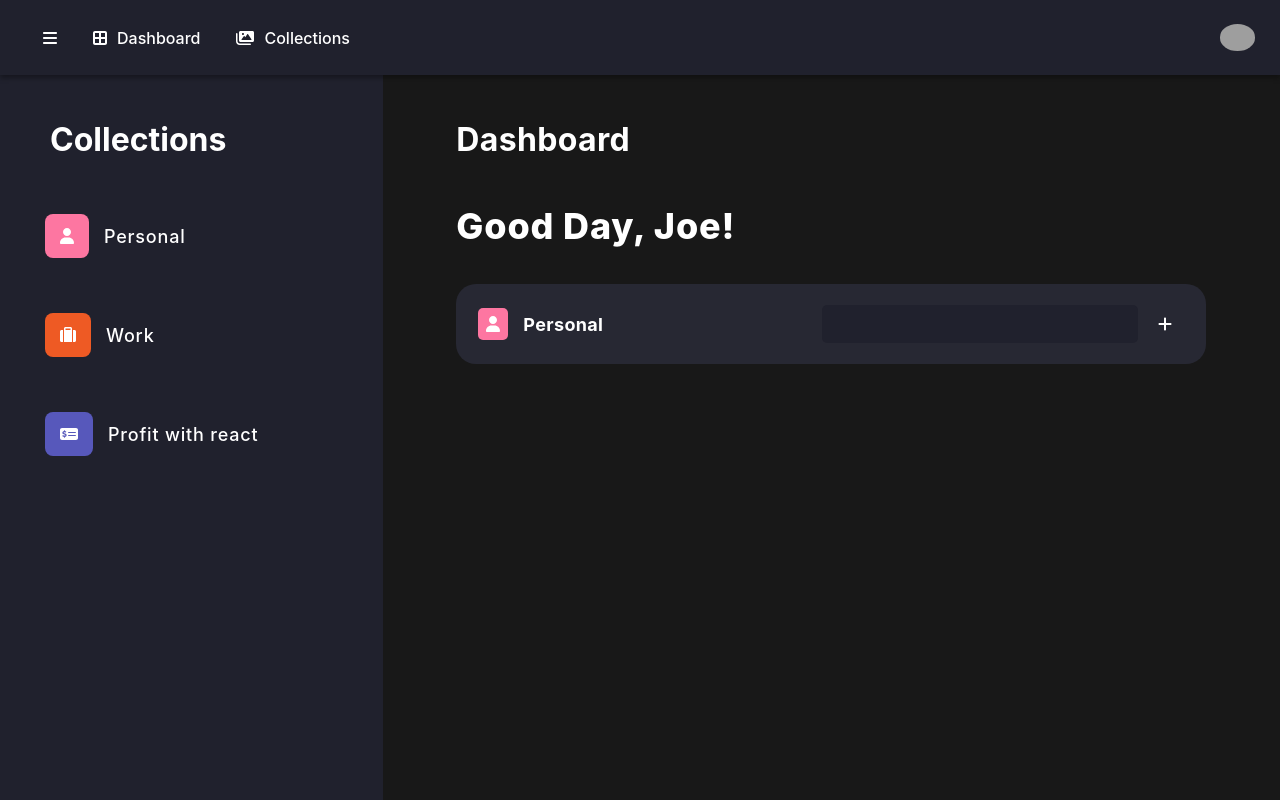
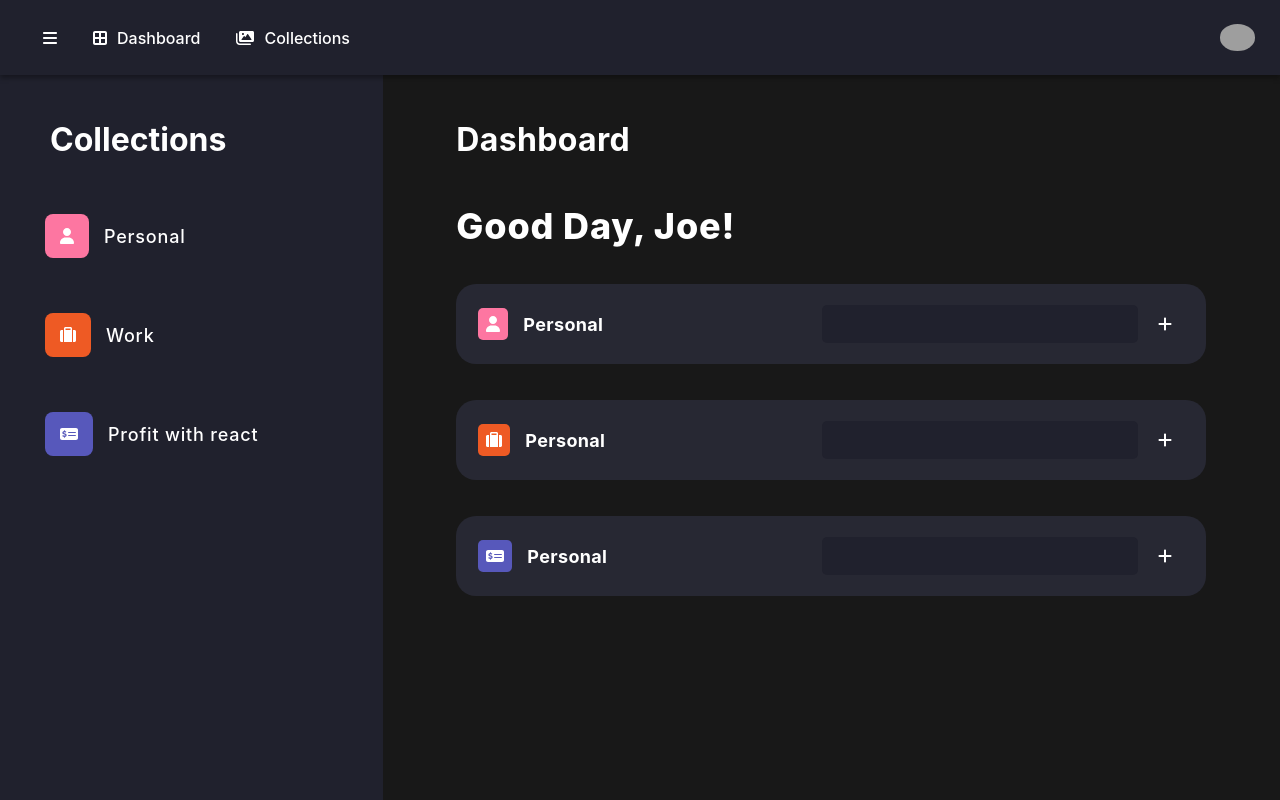
Before and after one commit to bocheng24/TODOLIST_SC, a React (Create React App) app: page / in a window 1280 px wide. Built offline with nearby package versions, Linux system fonts and the light colour scheme; grey boxes are pictures that could not be loaded.

Commit message:
add other 2 list card

```diff
--- a/src/App.js
+++ b/src/App.js
@@ -75,7 +75,15 @@ function App() {
           <TodoContent>
             <Title>Dashboard</Title>
             <Greeting>Good Day, Joe!</Greeting>
-            <TodoList />
+            {
+              todoCates.map(cate => <TodoList
+                                      key={ cate.title }
+                                      title={ cate.title }
+                                      color={ cate.color }
+                                      icon={ cate.icon }
+                                     />)
+            }
+
           </TodoContent>
         </MainContent>
       </Main>
--- a/src/components/Sidebar.js
+++ b/src/components/Sidebar.js
@@ -53,9 +53,9 @@ function Sidebar({ sidebarToggle, todoCates}) {
             <CategoryList>
                 {
                     todoCates.map( cate => (
-                        <Category>
+                        <Category key={cate.title}>
                             <CategoryIcon style={ {backgroundColor: `${cate.color}`} }>
-                                <i class={ cate.icon }></i>
+                                <i className={ cate.icon }></i>
                             </CategoryIcon>
                             { sidebarToggle && <span>{ cate.title }</span> }
                         </Category>
--- a/src/components/TodoItem.js
+++ b/src/components/TodoItem.js
@@ -60,7 +60,7 @@ const SaveBtn = styled.i`
     }
 `;
 
-function TodoItem({ todoList, setTodoList, todo }) {
+function TodoItem({ todoList, setTodoList, todo, color }) {
 
     let {id, completed} = todo;
     const [editTodo, setEditTodo] = useState('');
@@ -93,7 +93,7 @@ function TodoItem({ todoList, setTodoList, todo }) {
 
     return (
         <ListItem>
-            <div onClick={ completeItem } style={ {color: completed ? 'rgb(0, 184, 148)' : '#fbc531'} }>
+            <div onClick={ completeItem } style={ {color: completed ? 'rgb(0, 184, 148)' : `${color}`} }>
                 <CheckBox className="fas fa-circle" />
             </div>
             <input
@@ -102,7 +102,7 @@ function TodoItem({ todoList, setTodoList, todo }) {
                    onChange={ e => setEditTodo(e.target.value) }
                    type="text"
             />
-            {todo.title !== editTodo && (
+            {(todo.title !== editTodo && !todo.complete) && (
                 <div onClick={ updateItem }>
                     <SaveBtn className="fas fa-check" />
                 </div>
--- a/src/components/TodoList.js
+++ b/src/components/TodoList.js
@@ -29,7 +29,6 @@ const CategoryHeader = styled.div`
 `;
 
 const CategoryIcon = styled.div`
-    background-color: #FD76A1;
     padding: 6px 8px;
     border-radius: 5px;
     margin-right: 5px;
@@ -67,7 +66,7 @@ const AddBtn = styled.div`
     }
 `;
 
-function TodoList() {
+function TodoList({ title, color, icon }) {
     const [todo, setTodo] = useState('');
     const [todoList, setTodoList] = useState([]);
 
@@ -96,8 +95,8 @@ function TodoList() {
     return (
         <Wrapper>
             <CategoryHeader>
-                <CategoryIcon>
-                    <i className="fas fa-user"></i>
+                <CategoryIcon style={ {backgroundColor: `${color}`} }>
+                    <i className={ icon }></i>
                 </CategoryIcon>
 
                 <CategoryType>
@@ -120,7 +119,9 @@ function TodoList() {
             { todoList.map( (todo, idx) => <TodoItem todoList={ todoList }
                                                      setTodoList={ setTodoList }
                                                      todo={ todo }
-                                                     key={ idx } /> ) }
+                                                     key={ idx }
+                                                     color={ color }
+                                                     /> ) }
         </Wrapper>
     )
 }
```
